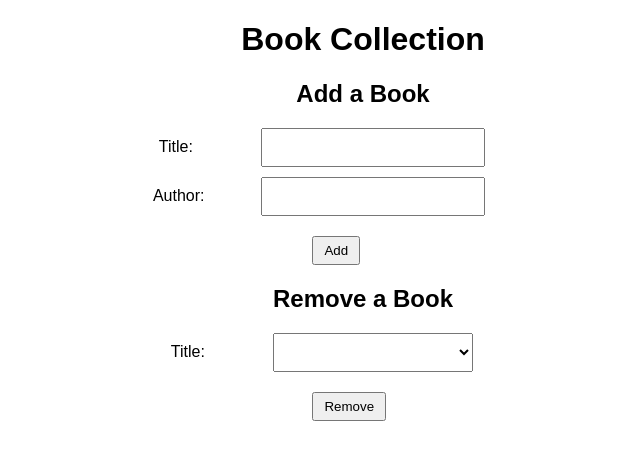
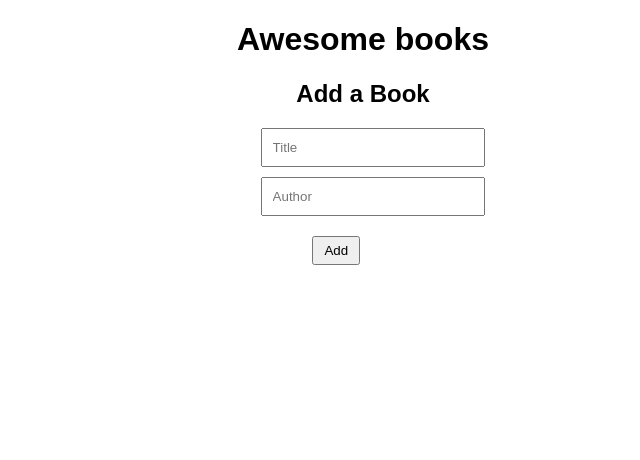
Before and after one commit to Gardimy/Awesome_books, a website: page index.html in a window 1280 px wide. Shown: the whole page, without its empty margins (277-917 px from the left). Drawn offline with Linux system fonts and the light colour scheme.

Commit message:
Update book.js file

```diff
--- a/book.js
+++ b/book.js
@@ -1,22 +1,22 @@
 let books = JSON.parse(localStorage.getItem('books')) || [];
 
 function addBook(title, author) {
-  books.push({ title, author });
+  books.push({title, author, id: Date.now()});
   localStorage.setItem('books', JSON.stringify(books));
 }
 
 function removeBook(title) {
-  books = books.filter((book) => book.title !== title);
+  books = books.filter(book => book.title !== title);
   localStorage.setItem('books', JSON.stringify(books));
 }
 
 function displayBooks() {
   const bookList = document.getElementById('book-list');
   bookList.innerHTML = '';
-  books.forEach((book) => {
+  books.forEach(book => {
     const bookItem = document.createElement('div');
     bookItem.classList.add('book');
-    bookItem.innerHTML = `<span>${book.title} by ${book.author}</span>`;
+    bookItem.innerHTML = `${book.title} by ${book.author}<button id="remove" data-index="${book}">Remove</button>`;
     bookList.appendChild(bookItem);
   });
 }
@@ -24,7 +24,7 @@ function displayBooks() {
 displayBooks();
 
 const addBookForm = document.getElementById('add-book-form');
-addBookForm.addEventListener('submit', (event) => {
+addBookForm.addEventListener('submit', event => {
   event.preventDefault();
   const title = document.getElementById('title').value;
   const author = document.getElementById('author').value;
@@ -35,19 +35,20 @@ addBookForm.addEventListener('submit', (event) => {
 
 const removeBookForm = document.getElementById('remove-book-form');
 const removeTitle = document.getElementById('remove-title');
-books.forEach((book) => {
+books.forEach(book => {
   const titleOption = document.createElement('option');
   titleOption.value = book.title;
   titleOption.innerText = book.title;
   removeTitle.appendChild(titleOption);
 });
-removeBookForm.addEventListener('submit', (event) => {
+
+removeBookForm.addEventListener('submit', event => {
   event.preventDefault();
   const selectedTitle = removeTitle.value;
   removeBook(selectedTitle);
   displayBooks();
   removeTitle.innerHTML = '';
-  books.forEach((book) => {
+  books.forEach(book => {
     const titleOption = document.createElement('option');
     titleOption.value = book.title;
     titleOption.innerText = book.title;
--- a/index.html
+++ b/index.html
@@ -8,24 +8,17 @@
     <title>Awesome books</title>
   </head>
   <body>
-     <h1>Book Collection</h1>
+    <h1>Awesome books</h1>
     <div id="book-list"></div>
     <form id="add-book-form">
       <h2>Add a Book</h2>
-      <label for="title">Title:</label>
-      <input type="text" id="title" name="title" required>
+      <label for="title"></label>
+      <input type="text" id="title" name="title" placeholder="Title" required>
       <br>
-      <label for="author">Author:</label>
-      <input type="text" id="author" name="author" required>
+      <label for="author"></label>
+      <input type="text" id="author" name="author" placeholder="Author" required>
       <br>
       <button type="submit">Add</button>
-    </form>
-    <form id="remove-book-form">
-      <h2>Remove a Book</h2>
-      <label for="remove-title">Title:</label>
-      <select id="remove-title" name="remove-title">Author:</select>
-      <br>
-      <button type="submit">Remove</button>
     </form>
     <script src="book.js"></script>
   </body>
```
